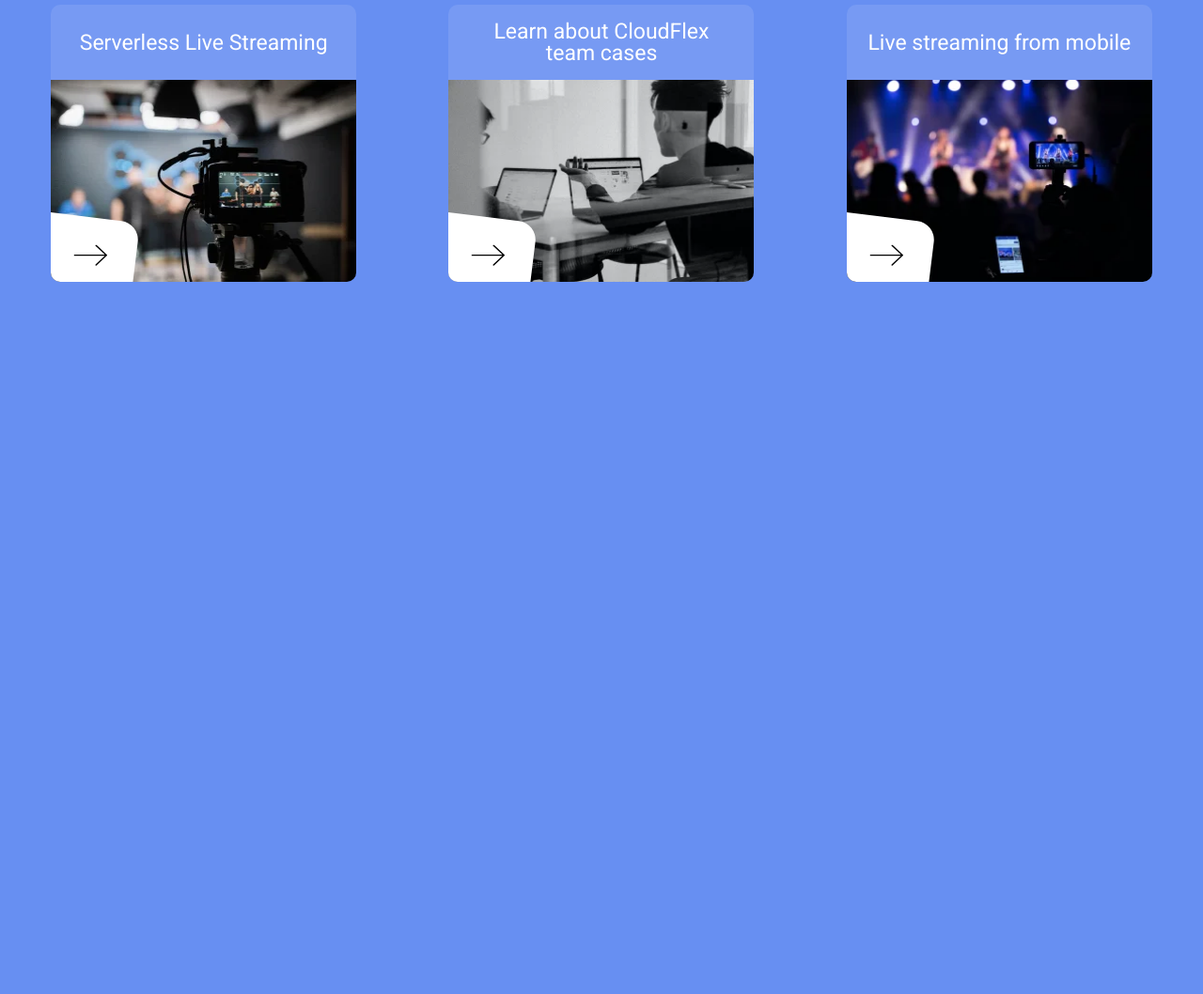
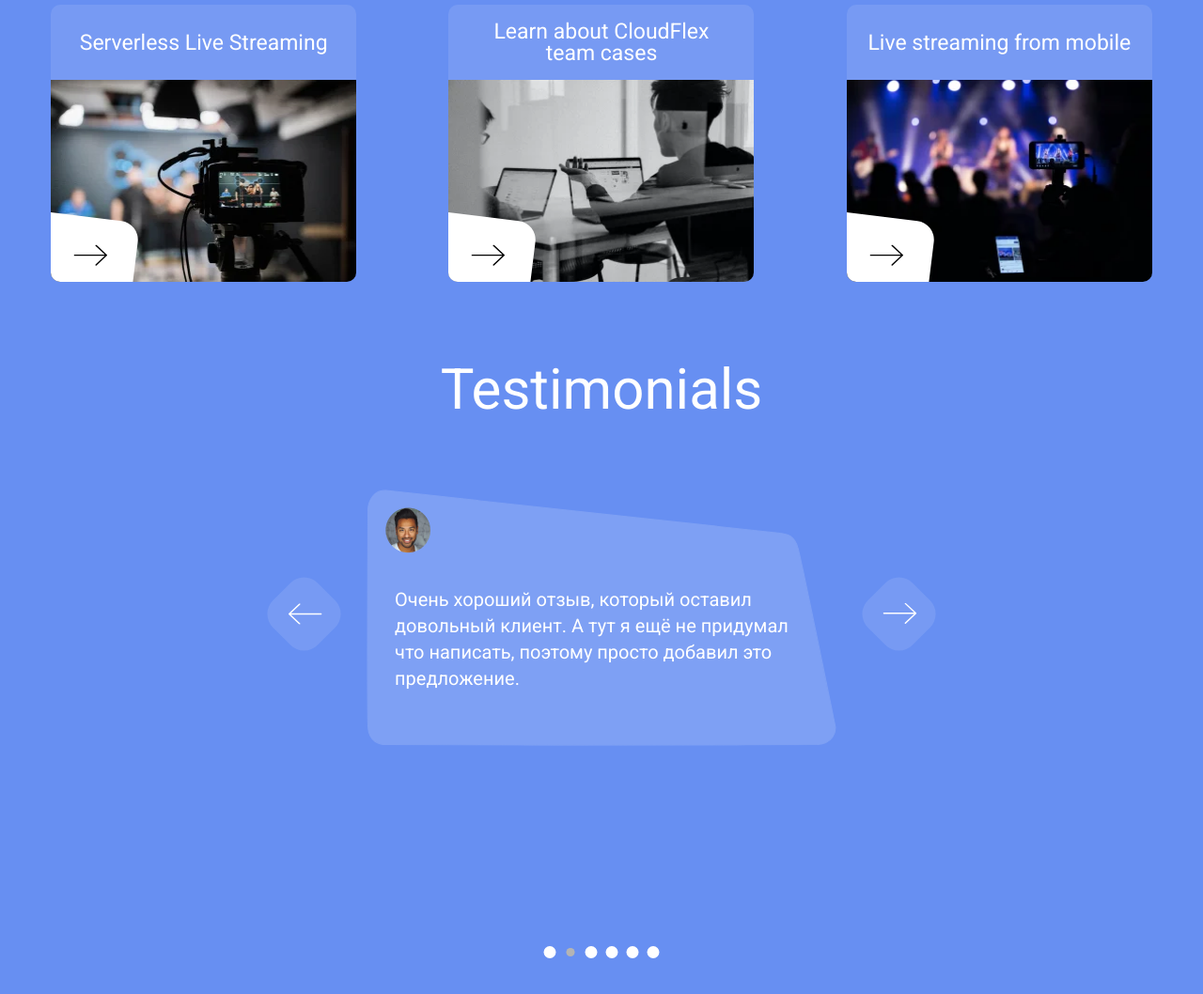
Before and after one commit to sergdekas/landing_live_streaming, a website: page index.html in a window 1280 px wide. Shown: the part 4089-5147 px from the top of the page at 94% size. Before the commit the page ends 4389 px from the top, so only its background shows below. Drawn offline with nearby package versions, Linux system fonts and the light colour scheme; files that its build step writes are made by us from their sources.

Commit message:
feat: add testimonials section implementation

```diff
--- a/index.html
+++ b/index.html
@@ -26,10 +26,10 @@
           </div>
           <div class="nav__links">
             <ul class="nav__links-list list" aria-label="header navigation links">
-              <li class="list__item" aria-label="firts link">
+              <li class="list__item">
                 <a href="#" class="list__item-link">about us</a>
               </li>
-              <li class="list__item" aria-label="second link">
+              <li class="list__item">
                 <a href="#" class="list__item-link">contact</a>
               </li>
             </ul>
@@ -75,7 +75,7 @@
           </div>
         </div>
       </section>
-      <section class="work-section">
+      <section class="work-section" aria-label="work section">
         <div class="container">
           <div class="work">
             <h2 class="work__title">How we work</h2>
@@ -137,7 +137,7 @@
 
       <hr class="divider">
 
-      <section class="about-section">
+      <section class="about-section" aria-label="about section">
         <div class="container">
           <div class="about">
             <div class="about__quality">
@@ -212,6 +212,45 @@
           </div>
         </div>
       </section>
+
+      <section class="testimonials-section" aria-label="testimonials section">
+        <div class="container">
+          <div class="testimonials">
+            <h2 class="testimonials__title">Testimonials</h2>
+
+            <div class="testimonials__slider slider">
+              <figure class="wave-card" aria-label="testimonials card">
+                <img class="wave-card__avatar" src="assets/img/avatar_alpha.png" alt="">
+
+                <blockquote class="wave-card__quote" cite="https://happyclient.com">
+                  <p>Очень хороший отзыв, который оставил довольный клиент. А тут я ещё не придумал что написать,
+                    поэтому просто добавил это предложение.</p>
+                </blockquote>
+              </figure>
+
+              <button class="slider__left-btn">
+                <svg class="slider__left-btn-icon" aria-label="arrow icon">
+                  <use href="assets/sprites.svg#arrow-icon"></use>
+                </svg>
+              </button>
+              <button class="slider__right-btn">
+                <svg class="slider__right-btn-icon" aria-label="arrow icon">
+                  <use href="assets/sprites.svg#arrow-icon"></use>
+                </svg>
+              </button>
+
+              <div class="slider__points">
+                <div class="slider__points-item"></div>
+                <div class="slider__points-item active"></div>
+                <div class="slider__points-item"></div>
+                <div class="slider__points-item"></div>
+                <div class="slider__points-item"></div>
+                <div class="slider__points-item"></div>
+              </div>
+            </div>
+          </div>
+        </div>
+      </section>
     </main>
 
   </body>
--- a/styles/_basic.scss
+++ b/styles/_basic.scss
@@ -35,7 +35,8 @@
   list-style: none;
 }
 
-figure {
+figure,
+blockquote {
   margin: 0;
 }
 
--- a/styles/_cards.scss
+++ b/styles/_cards.scss
@@ -137,3 +137,30 @@
     width: 300px;
   }
 }
+
+.wave-card {
+  width: 500px;
+  height: 275px;
+  background: url("../assets/wave_card_bg.svg") center / contain no-repeat;
+  @include m.d-flex(start, start, nowrap, column, 0, 35px);
+
+  &__avatar {
+    margin: 20px 0 0 20px;
+  }
+
+  &__quote {
+    margin: 0 50px 0 30px;
+    @include m.font(20px, 400, v.$color_white);
+    line-height: 1.4;
+  }
+
+  @media (max-width: v.$media__md) {
+    width: 330px;
+    row-gap: 15px;
+    background: url("../assets/wave_card_bg.svg") 50% 0 / contain no-repeat;
+
+    &__quote {
+      @include m.font(13px, 400, v.$color_white);
+    }
+  }
+}
--- a/styles/_importer.scss
+++ b/styles/_importer.scss
@@ -5,3 +5,4 @@
 @forward "work";
 @forward "about";
 @forward "experience";
+@forward "testimonials";
--- /dev/null
+++ b/styles/_testimonials.scss
@@ -0,0 +1,137 @@
+@use "variables" as v;
+@use "mixins" as m;
+@use "sass:color";
+
+%slider-button {
+  width: 67px;
+  height: 67px;
+  border: none;
+  border-radius: 20px;
+  background-color: color.adjust(v.$color_white, $alpha: -0.9);
+  rotate: z 45deg;
+}
+
+%slider-btn-icon {
+  width: 36px;
+  height: 23px;
+  fill: v.$color_white;
+  transition: fill 0.2s ease;
+}
+
+.testimonials {
+  padding: 100px 0 100px 0;
+  margin: 0 auto;
+  @include m.d-flex(start, center, nowrap, column, 0, 90px);
+
+  &__title {
+    @include m.font(60px, 400, v.$color_white);
+    line-height: 30px;
+    text-align: center;
+  }
+
+  @media (max-width: v.$media__sm) {
+    & {
+      padding: 100px 0 0 0;
+      @include m.d-flex(start, center, nowrap, column, 0, 70px);
+    }
+
+    &__title {
+      @include m.font(35px, 400, v.$color_white);
+    }
+  }
+
+  .slider {
+    position: relative;
+    height: 500px;
+
+    &__left-btn {
+      @extend %slider-button;
+      @include m.position(absolute, 1, -1, top, left, 100px, -100px);
+
+      &-icon {
+        @extend %slider-btn-icon;
+        rotate: z 135deg;
+      }
+    }
+
+    &__right-btn {
+      @extend %slider-button;
+      @include m.position(absolute, 1, -1, top, right, 100px, -100px);
+
+      &-icon {
+        @extend %slider-btn-icon;
+        rotate: z -45deg;
+      }
+    }
+
+    @media (hover: hover) {
+      &__left-btn:hover,
+      &__right-btn:hover {
+        cursor: pointer;
+        box-shadow: inset 0 0 10px 1px rgba(0, 0, 0, 0.15);
+
+        .slider__left-btn-icon,
+        .slider__right-btn-icon {
+          fill: v.$color_black;
+        }
+      }
+    }
+
+    &__points {
+      @include m.position(absolute, 1, -1, bottom, left, 0, 50%);
+      @include m.d-flex(start, center, nowrap, row, 9px, 0);
+      translate: -50% 0;
+
+      &-item {
+        width: 13px;
+        height: 13px;
+        border-radius: 50%;
+        background-color: v.$color_white;
+        transition: scale 0.2s ease, background-color 0.2s ease;
+
+        @media (hover: hover) {
+          &:hover {
+            cursor: pointer;
+            scale: 0.7;
+            background-color: v.$color_gray;
+          }
+        }
+
+        &.active {
+          scale: 0.7;
+          background-color: v.$color_gray;
+        }
+      }
+    }
+
+    @media (max-width: v.$media__md) {
+      height: 300px;
+
+      &__left-btn {
+        top: unset;
+        bottom: 20px;
+        left: 0;
+      }
+
+      &__right-btn {
+        top: unset;
+        bottom: 20px;
+        right: 0;
+      }
+
+      &__points {
+        bottom: 45px;
+      }
+    }
+
+    @media (max-width: v.$media__xs) {
+      &__left-btn {
+        left: 10px;
+      }
+
+      &__right-btn {
+        right: 10px;
+      }
+    }
+  }
+}
--- a/styles/_variables.scss
+++ b/styles/_variables.scss
@@ -2,6 +2,7 @@
 $color_blue: #678ff2;
 $color_white: #fff;
 $color_black: #000;
+$color_gray: #b4b4b4;
 
 $media__xxl: 1400px;
 $media__xl: 1200px;
```
